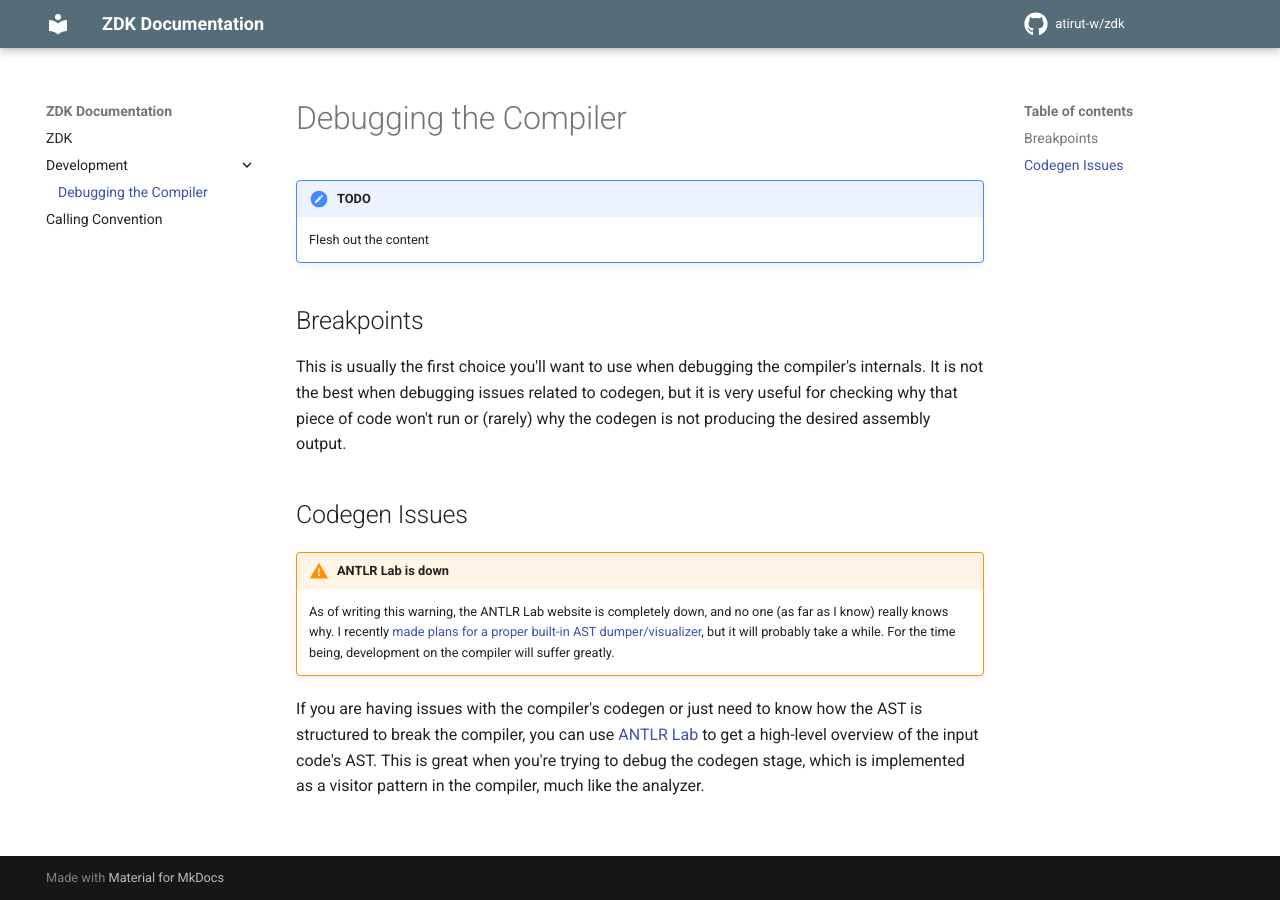
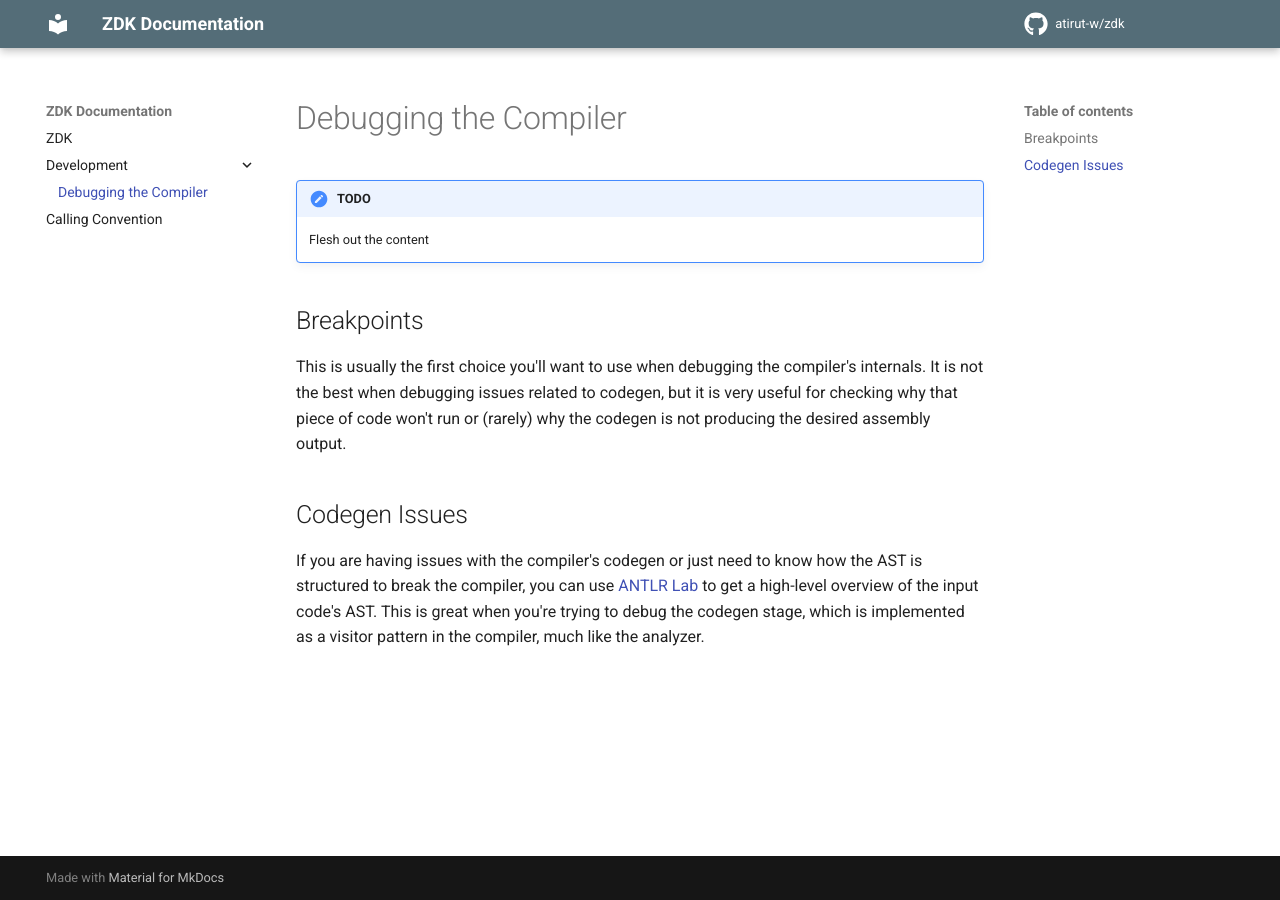
Before and after one commit to atirut-w/zdk, an MkDocs documentation site: the page built from docs/development/compiler-debugging.md, in a window 1280 px wide. Built offline with MkDocs 1.6.1 and Material for MkDocs 9.7.7, drawn with Linux system fonts in a browser that asks for light colours; comment, search, counter and statistics services are not loaded.

Commit message:
docs: remove ANTLR Lab warning

```diff
--- a/docs/development/compiler-debugging.md
+++ b/docs/development/compiler-debugging.md
@@ -7,8 +7,4 @@
 This is usually the first choice you'll want to use when debugging the compiler's internals. It is not the best when debugging issues related to codegen, but it is very useful for checking why that piece of code won't run or (rarely) why the codegen is not producing the desired assembly output.
 
 ## Codegen Issues
-
-!!! warning "ANTLR Lab is down"
-    As of writing this warning, the ANTLR Lab website is completely down, and no one (as far as I know) really knows why. I recently [made plans for a proper built-in AST dumper/visualizer](https://github.com/atirut-w/zdk/issues/5), but it will probably take a while. For the time being, development on the compiler will suffer greatly.
-
 If you are having issues with the compiler's codegen or just need to know how the AST is structured to break the compiler, you can use [ANTLR Lab](https://lab.antlr.org) to get a high-level overview of the input code's AST. This is great when you're trying to debug the codegen stage, which is implemented as a visitor pattern in the compiler, much like the analyzer.
```
